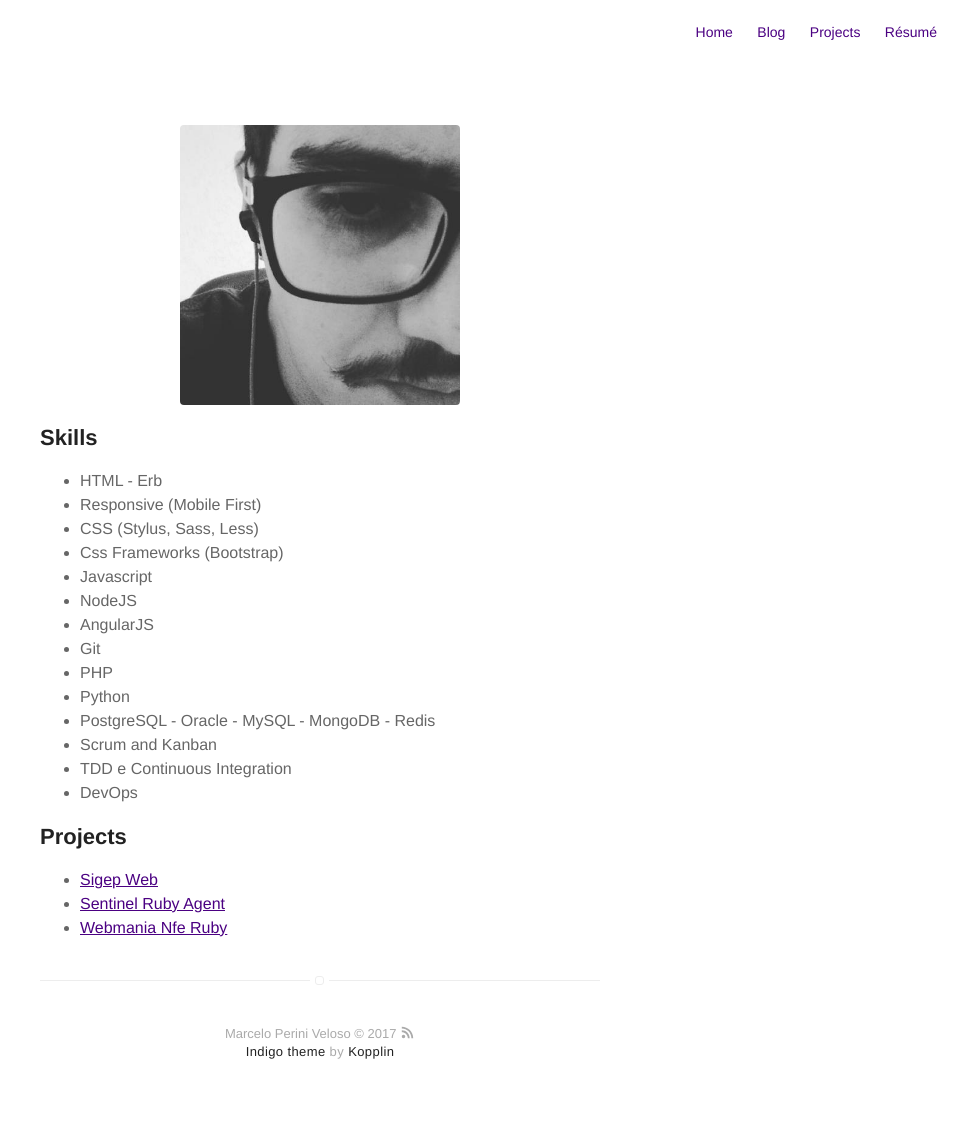
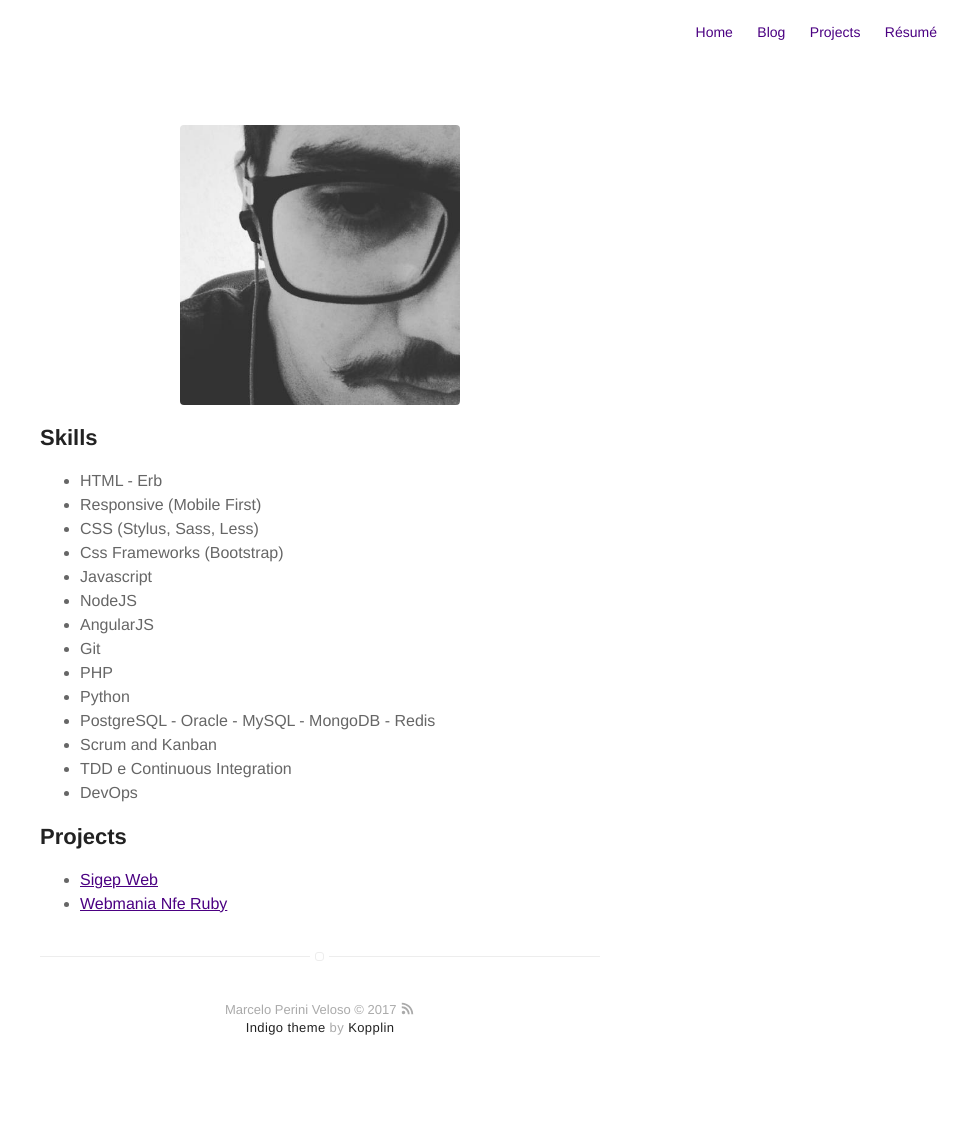
Before and after one commit to marceloperini/marceloperini.github.io, a Jekyll site: the page built from about.md, in a window 1280 px wide. Shown: the whole page, without its empty margins (320-1280 px from the left). Built offline with Jekyll 4.4.1, drawn with Linux system fonts in a browser that asks for light colours; after the commit the page ends 1099 px from its top, so only the background shows below that.

Commit message:
remove discontinued project

```diff
--- a/about.md
+++ b/about.md
@@ -3,8 +3,6 @@ title: About
 layout: page
 ---
 ![Profile Image]({{ site.url }}/{{ site.picture }})
-
-
 
 <h2>Skills</h2>
 
@@ -29,6 +27,5 @@ layout: page
 
 <ul>
   <li><a href="https://github.com/marceloperini/sigep_web">Sigep Web</a></li>
-  <li><a href="https://github.com/WhiteSentinel/sentinel-ruby-agent">Sentinel Ruby Agent</a></li>
   <li><a href="https://github.com/marceloperini/webmaniabr_nfe_ruby">Webmania Nfe Ruby</a></li>
 </ul>
```
